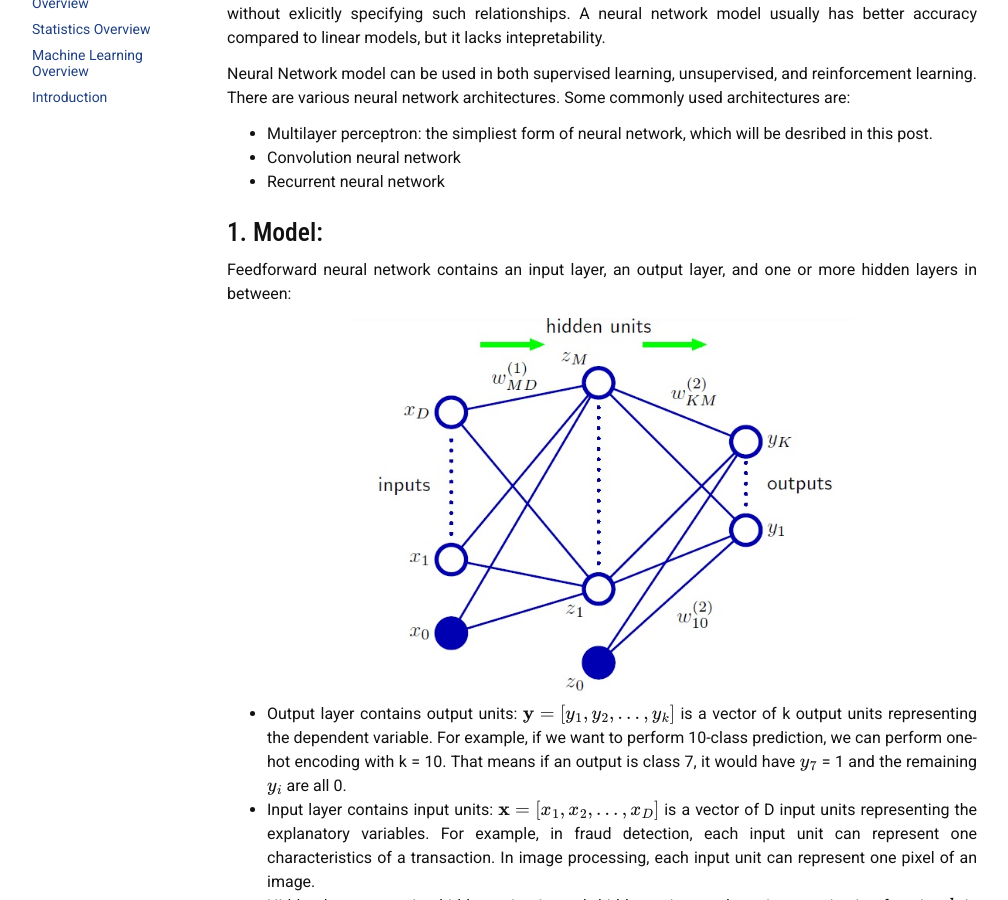
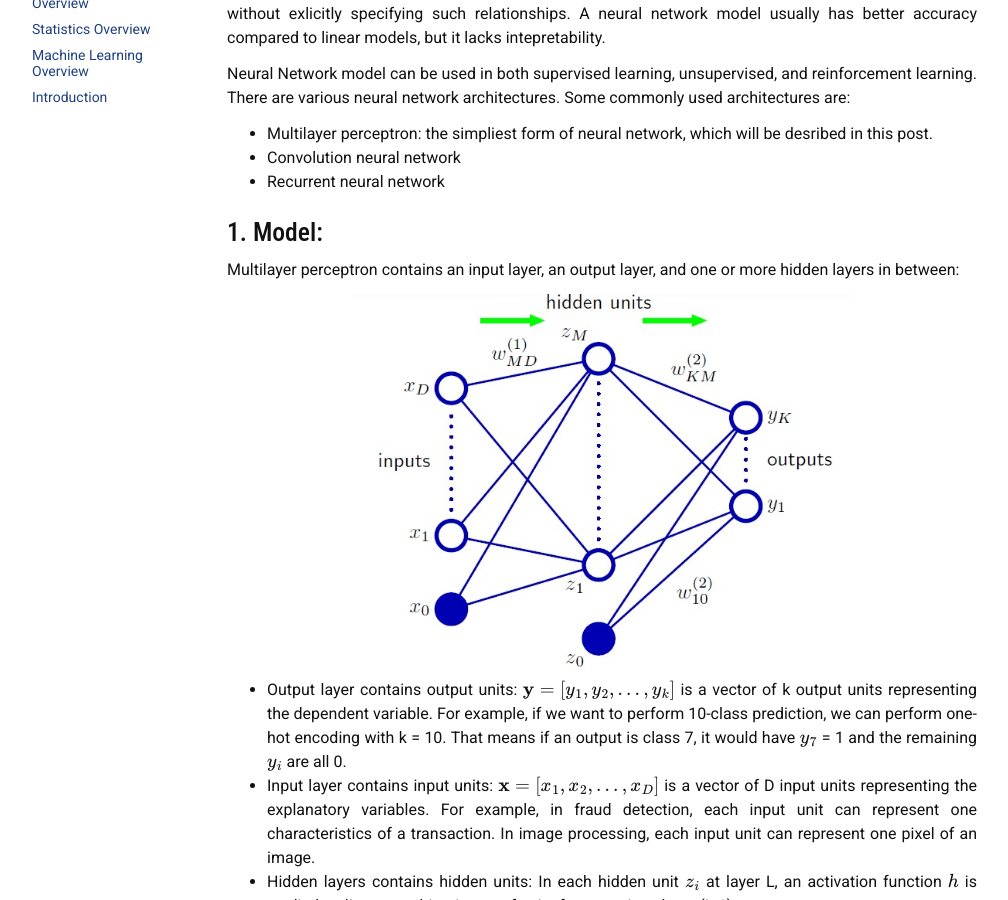
Before and after one commit to liambll/blog-archive, a Jekyll site: the page built from _posts/2017-06-30-neural-network.markdown, in a window 1280 px wide and 900 px high, scrolled down 381 px. Shown: the whole window, without its empty margins (38-1046 px from the left). Built offline with Jekyll 4.4.1, drawn with Linux system fonts in a browser that asks for light colours; nearby versions of some CDN libraries; formulas are drawn with MathJax 3; comment, search, counter and statistics services are not loaded.

Commit message:
Update 2017-06-30-neural-network.markdown

```diff
--- a/_posts/2017-06-30-neural-network.markdown
+++ b/_posts/2017-06-30-neural-network.markdown
@@ -21,7 +21,7 @@ Neural Network model can be used in both supervised learning, unsupervised, and
 * Recurrent neural network
 
 ## 1. Model:
-Feedforward neural network contains an input layer, an output layer, and one or more hidden layers in between:
+Multilayer perceptron contains an input layer, an output layer, and one or more hidden layers in between:
 <div class="imgcap">
 <div >
     <img src="/blog/assets/neural-network/mlp.jpg" width = "500">
```
